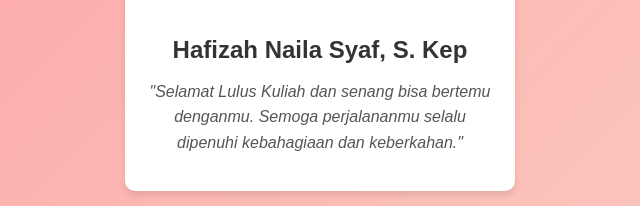
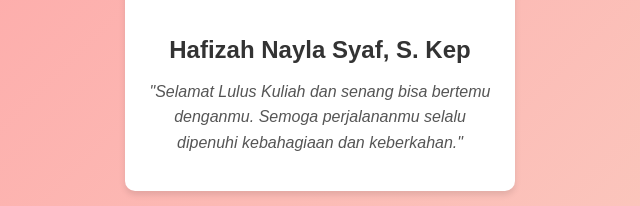
Before and after one commit to muhammadriskifauzi10/hafizahnaila, a plain HTML site: page index.html in a window 1280 px wide. Shown: the part 464-670 px from the top of the page, 320-960 px from the left. Drawn offline with Linux system fonts and the light colour scheme.

Commit message:
Update index.html

```diff
--- a/index.html
+++ b/index.html
@@ -4,7 +4,7 @@
 <head>
     <meta charset="UTF-8">
     <meta name="viewport" content="width=device-width, initial-scale=1.0">
-    <title>Hafizah Naila</title>
+    <title>Hafizah Nayla</title>
     <style>
         body {
             font-family: 'Arial', sans-serif;
@@ -135,7 +135,7 @@
 <body>
     <div class="profile-card">
         <img src="naila.jpeg" alt="Profil" class="profile-image">
-        <h1 class="name">Hafizah Naila Syaf, S. Kep</h1>
+        <h1 class="name">Hafizah Nayla Syaf, S. Kep</h1>
         <p class="romantic-quote">
             "Selamat Lulus Kuliah dan senang bisa bertemu denganmu. Semoga perjalananmu selalu dipenuhi kebahagiaan dan keberkahan."
         </p>
```
